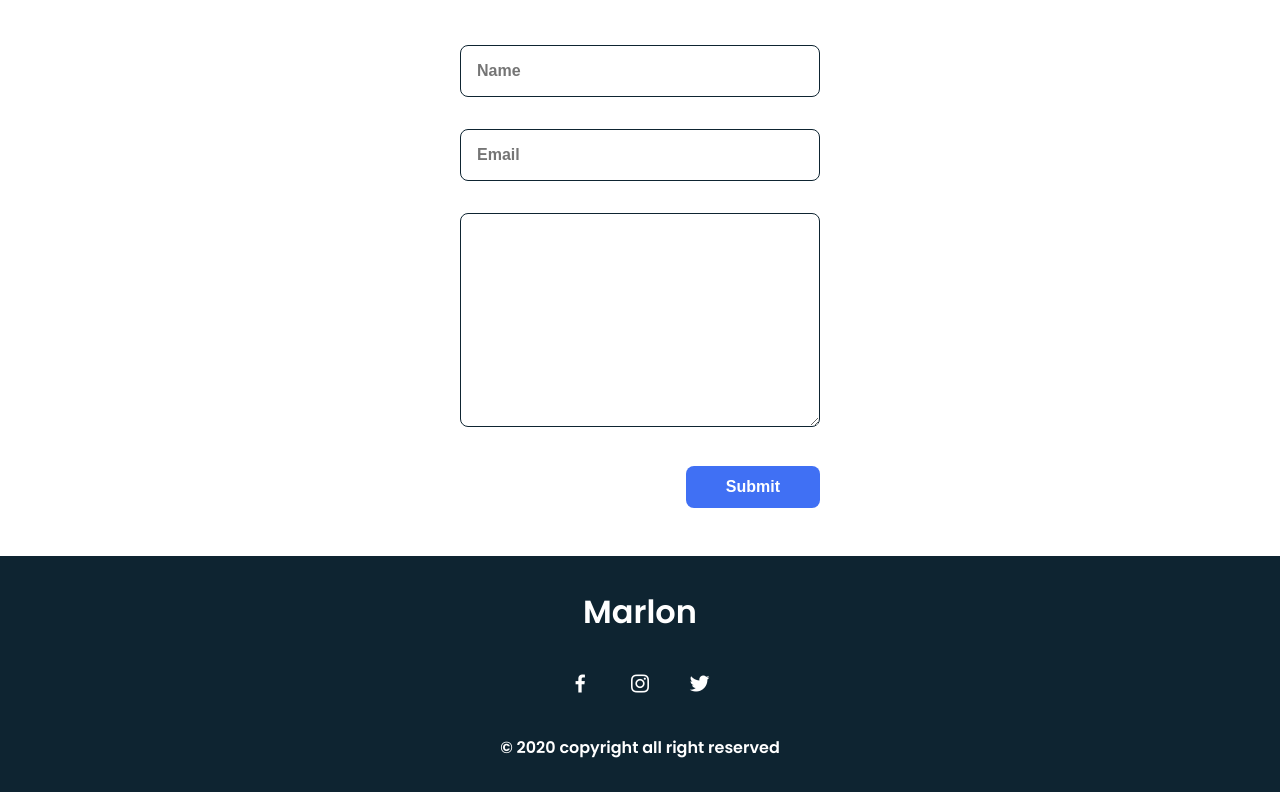
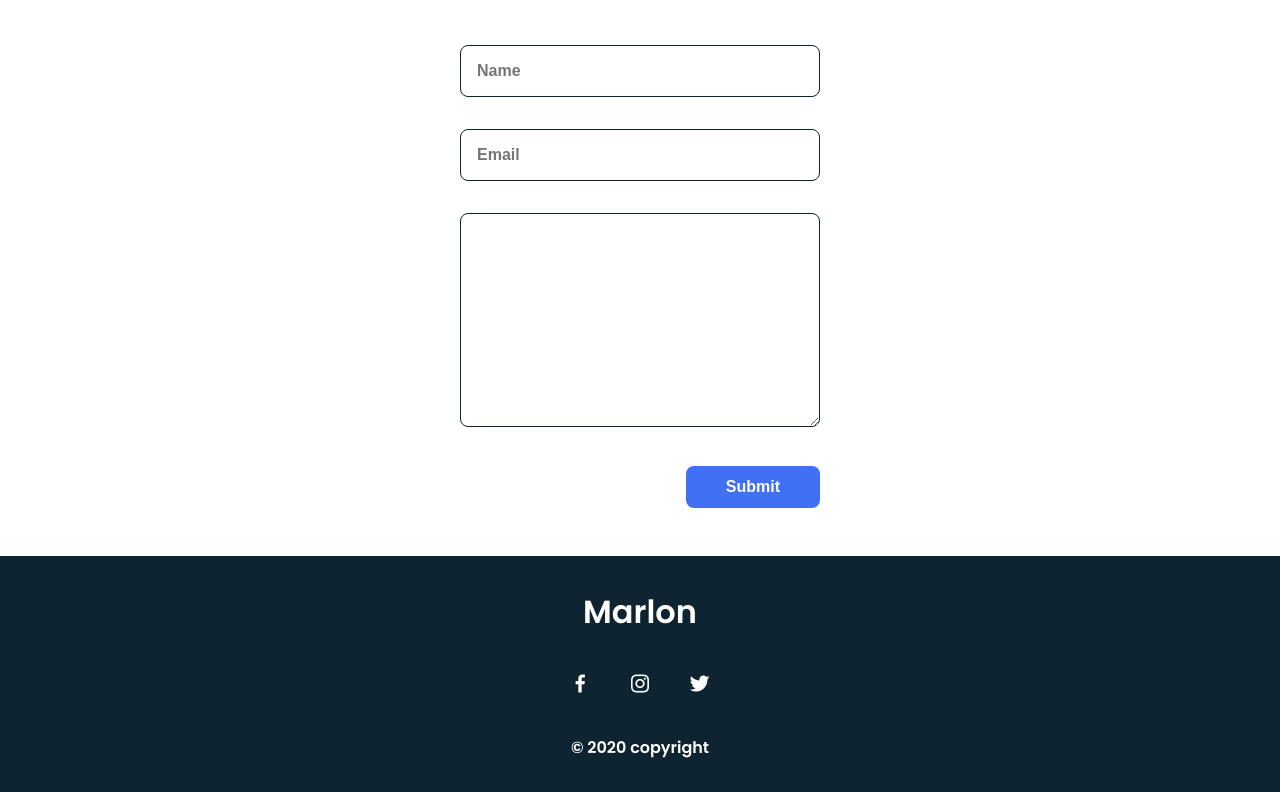
Before and after one commit to adpatidar/adpatidar.me, a plain HTML site: page index.html in a window 1280 px wide. Shown: the part 2933-3725 px from the top of the page. Drawn offline with nearby package versions, Linux system fonts and the light colour scheme.

Commit message:
Update index.html

```diff
--- a/index.html
+++ b/index.html
@@ -184,7 +184,7 @@
                 <a href="#" class="footer__icon"><i class='bx bxl-instagram' ></i></a>
                 <a href="#" class="footer__icon"><i class='bx bxl-twitter' ></i></a>
             </div>
-            <p>&#169; 2020 copyright all right reserved</p>
+            <p>&#169; 2020 copyright</p>
         </footer>
 
 
```
